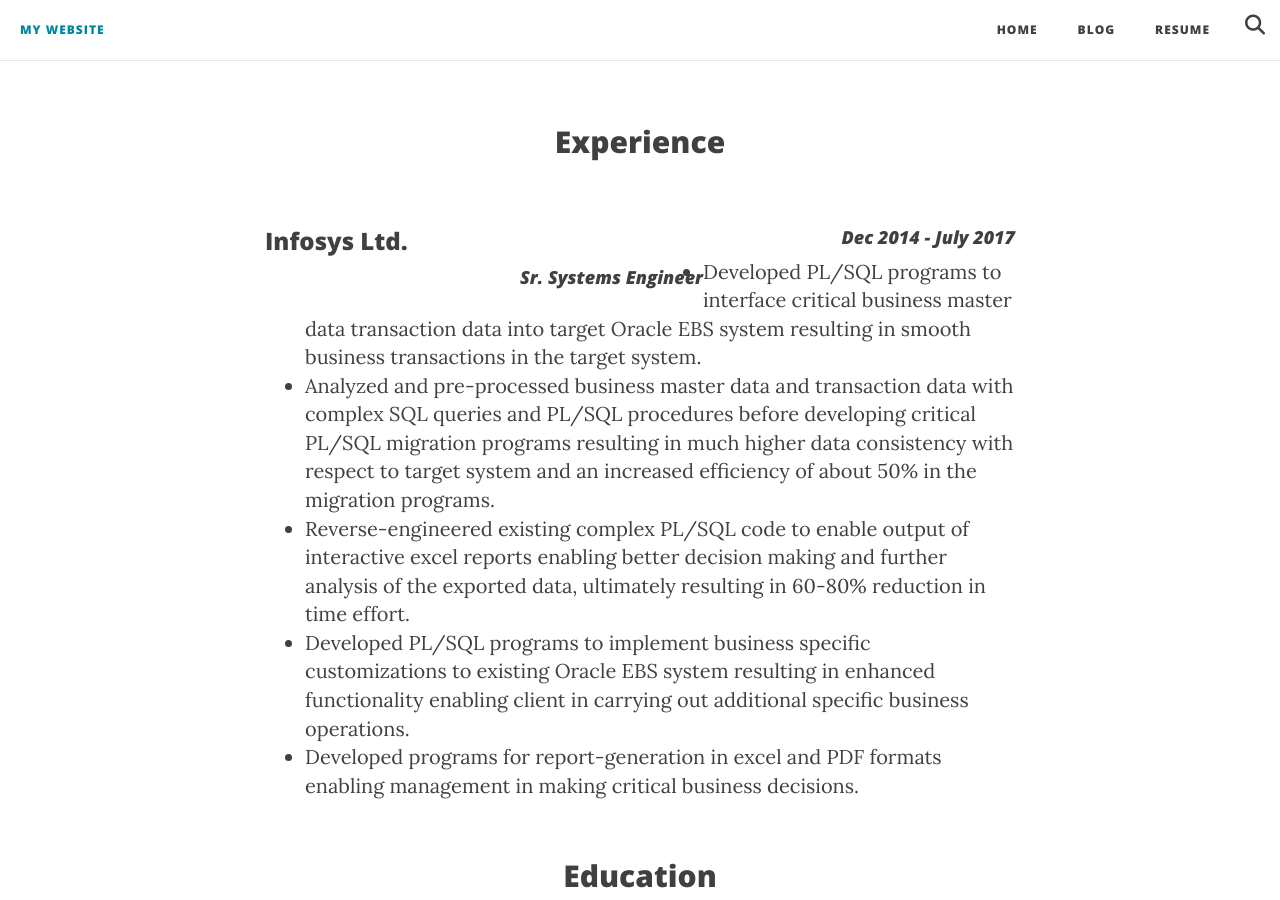
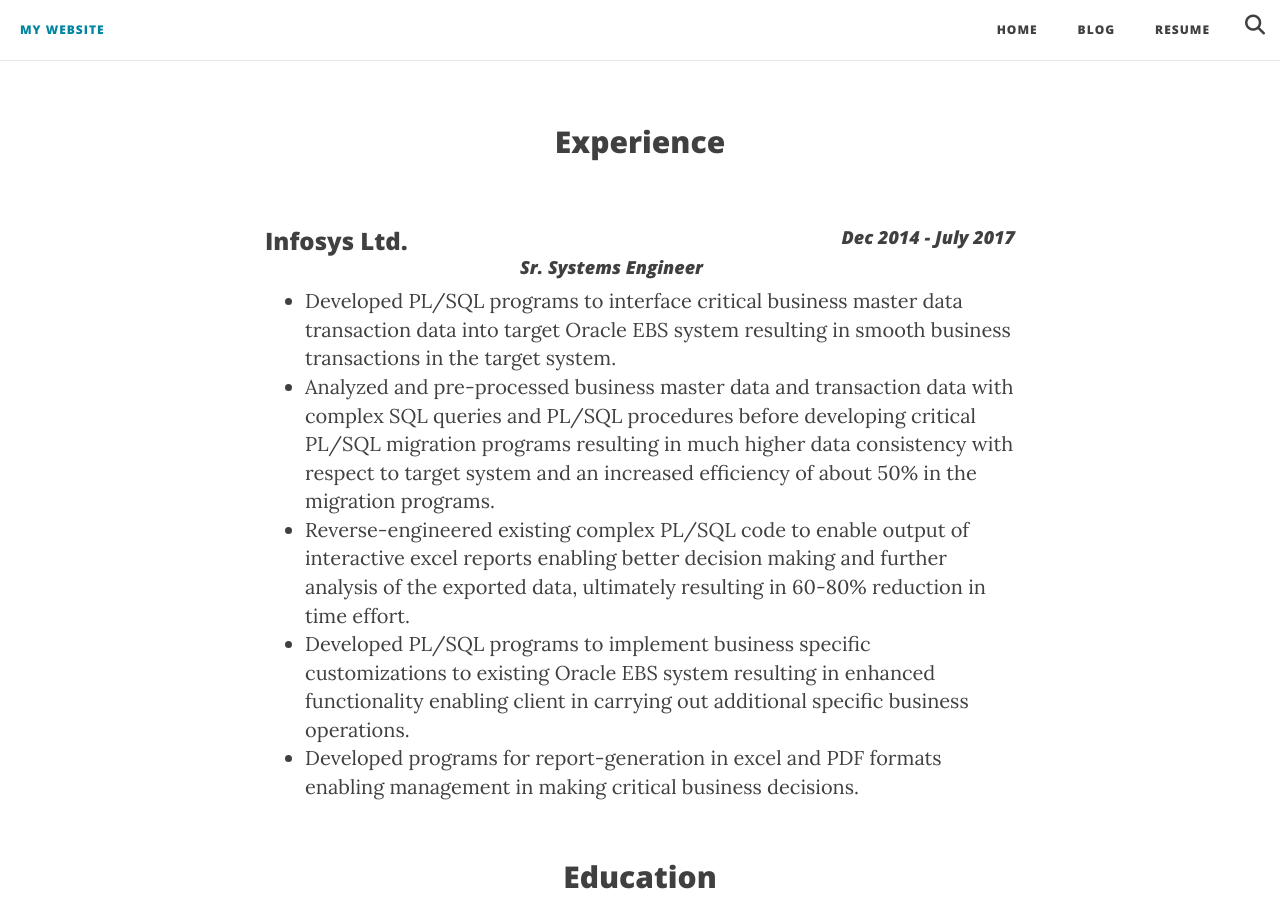
Before and after one commit to PrashantShivajiBhapkar/PrashantShivajiBBhapkar.github.io, a Jekyll site: the page built from index.html, in a window 1280 px wide and 900 px high, scrolled down 1026 px. Built offline with Jekyll 4.4.1, drawn with Linux system fonts in a browser that asks for light colours; nearby versions of some CDN libraries; library files that are not in the unit come from our copies.

Commit message:
edited home page content

```diff
--- a/index.html
+++ b/index.html
@@ -43,7 +43,7 @@
 					<h3 style="float: right; width: 66%; text-align: right; font-size:18px;"><i>Dec 2014 - July 2017</i></h3>
 				</div>
 
-				<h4 style="float: left; text-align: left;"><i>Sr. Systems Engineer</i></h4>
+				<h4 style="text-align: left;"><i>Sr. Systems Engineer</i></h4>
                 <ul>
                     <li>
                         Developed PL/SQL programs to interface critical business master data
```
